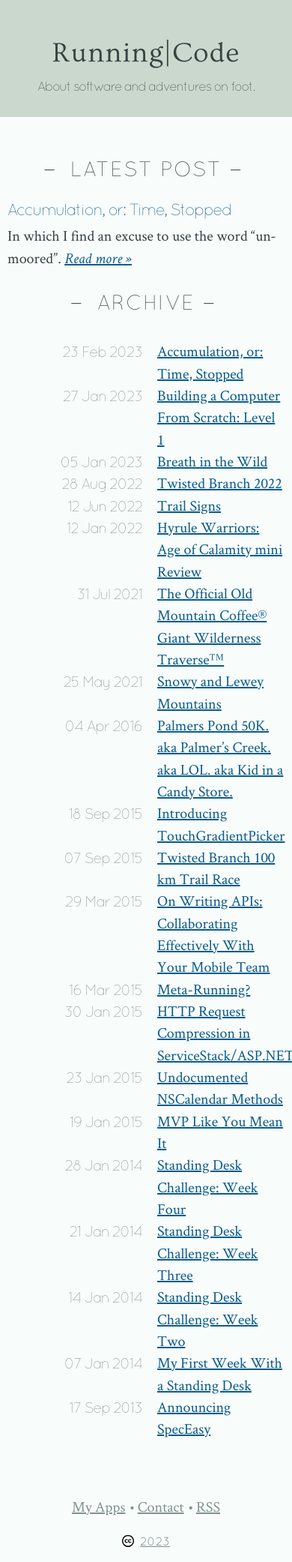
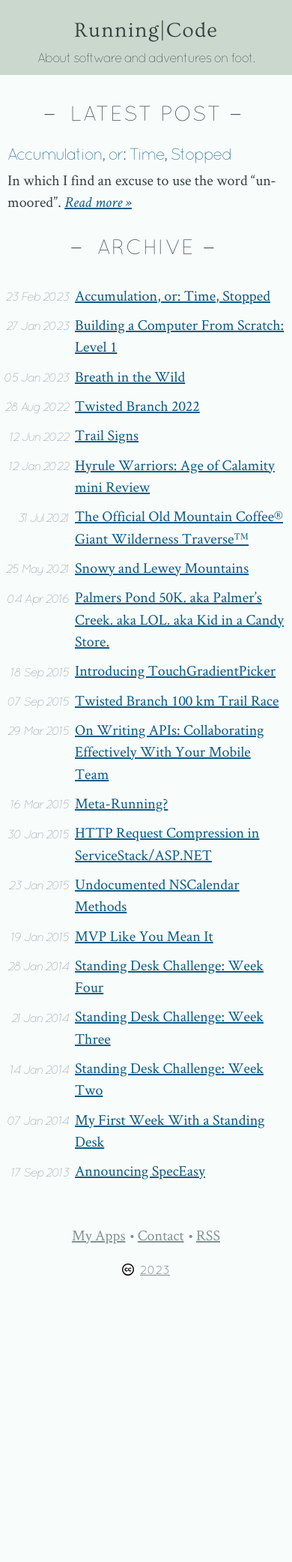
Before and after one commit to mmertsock/mmertsock.github.io, a Jekyll site: the page built from index.html, in a window 390 px wide. Shown: the whole page at 75% size. Built offline with Jekyll 4.4.1, drawn with Linux system fonts in a browser that asks for light colours; after the commit the page ends 1721 px from its top, so only the background shows below that.

Commit message:
Fix colophon. Forgot to commit editorial-note

```diff
--- a/_layouts/default.html
+++ b/_layouts/default.html
@@ -18,7 +18,6 @@
     <link rel="stylesheet" href="{{ site.url }}/css/normalize.min.css">
     <link rel="stylesheet" href="{{ site.url }}/css/syntax.css">
     <link rel="stylesheet" href="{{ site.url }}/css/main.css">
-    <script src="{{ site.url }}/js/vendor/modernizr-2.6.2-respond-1.1.0.min.js"></script>
     <link rel="alternate" type="application/rss+xml" title="RSS" href="{{ site.url }}/feed.xml">
     <link rel="icon" href="{{ site.url }}/assets/favicon-192.png">
     <link rel="apple-touch-icon" href="{{ site.url }}/assets/apple-touch-icon.png">
--- a/css/main.css
+++ b/css/main.css
@@ -277,6 +277,7 @@
     line-height: 18pt;
 }
 
+/* footnote back-links */
 a.back:link, a.back:visited, a.back:hover, a.back:active {
     color: var(--link-color-secondary);
     font-size: 10pt;
@@ -368,7 +369,7 @@
     display: none;
 }
 
-@media only screen and (max-device-width: 500px) {
+@media only screen and (max-width: 500px) {
     header {
         padding: 0.5em 0;
     }
@@ -401,6 +402,18 @@
     article .figure img {
         max-width: 100%;
     }
+}
+
+.editorial-note {
+    padding: 4pt;
+    border-radius: 4pt;
+    background-color: var(--background-color-subtle);
+    font-style: italic;
+}
+
+.editorial-note::before {
+    content: "❖ ";
+    font-style: normal;
 }
 
 blockquote cite {
@@ -488,6 +501,19 @@
     color: var(--text-color-secondary);
 }
 
+@media only screen and (max-width: 400px) {
+    dt {
+        width: auto;
+        text-align: left;
+        float: none;
+    }
+
+    dd, dd + dd {
+        margin-left: 1em;
+        float: none;
+    }
+}
+
 #color-sample-text-color-main .color-sample {
     background-color: var(--text-color-main);
 }
```
